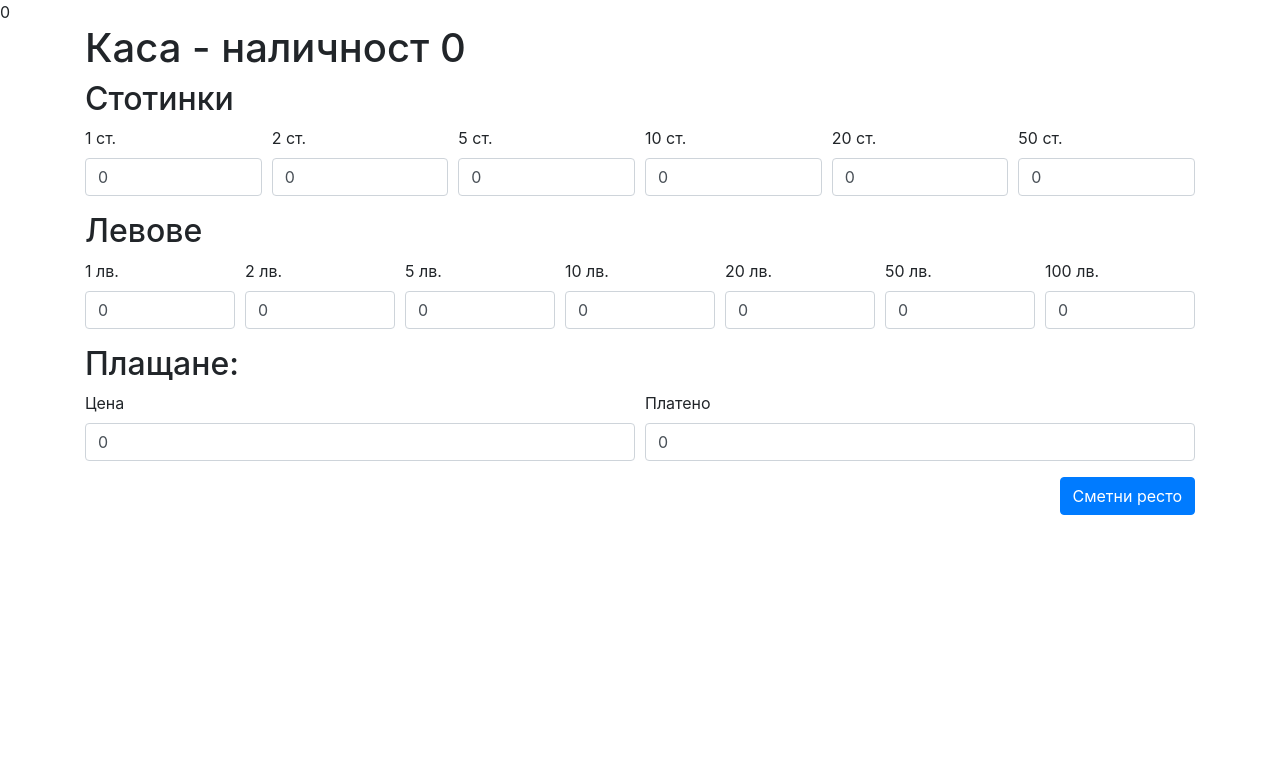
After one commit to dijon/mvc_solid, a PHP site: page /d.php in a window 1280 px wide. The commit adds this page. Shown: the top 783 px of the page. Run offline with PHP 8.4, Linux system fonts and the light colour scheme.

Commit message:
add IS task

```diff
--- a/autoload.php
+++ b/autoload.php
@@ -5,8 +5,10 @@ class Autoloader
     public static function register()
     {
         spl_autoload_register(function ($class) {
-            $file = str_replace('\\', DIRECTORY_SEPARATOR, $class).'.php';
-            require $file;
+            $file = __DIR__ . DIRECTORY_SEPARATOR . str_replace('\\', DIRECTORY_SEPARATOR, $class).'.php';
+            if (file_exists($file)) {
+                require $file;
+            }
         });
     }
 }
--- a/classes/AbstractClass.php
+++ b/classes/AbstractClass.php
@@ -4,14 +4,12 @@ namespace classes;
 
 abstract class AbstractClass
 {
-    protected function json($json, $httpStatus = 200) {
+    protected function json(array $json, $httpStatus = 200) {
         header_remove();
 
         header("Content-type: application/json; charset=utf-8");
         http_response_code($httpStatus);
 
         echo json_encode($json);
-
-        exit();
     }
 }
--- /dev/null
+++ b/public/d.php
@@ -0,0 +1,113 @@
+<?php
+const PENNY_KEY = 'penny_';
+const LEV_KEY = 'lev_';
+$message = false;
+
+$pennies = [1 => 0, 2 => 0, 5 => 0, 10 => 0, 20 => 0, 50 => 0];
+// TODO pennies /100
+$levs = [1 => 0, 2 => 0, 5 => 0, 10 => 0, 20 => 0, 50 => 0, 100 => 0];
+// TODO ресто от банкноти по 100 няма!!!
+
+$paid = 0;
+$price = 0;
+$sumPennies = 0;
+$sumLevs = 0;
+
+if ($_SERVER['REQUEST_METHOD'] === 'POST') {
+    $paid = $_POST['paid'];
+    $price = $_POST['price'];
+    foreach ($_POST as $key => $value) {
+        if (strpos($key, PENNY_KEY) !== false) {
+            $explode = explode('_',$key);
+            $pennies[end($explode)] = $value;
+        }
+        if (strpos($key, LEV_KEY) !== false) {
+            $explode = explode('_',$key);
+            $levs[end($explode)] = $value;
+        }
+    }
+}
+
+$total = (array_sum($pennies) / 100) + array_sum($levs);
+
+$change = $paid - $price;
+
+if ($change < 0) {
+    $message = "Грешно въведена стойност за Платено!";
+}
+
+if ($change > $total) {
+    $message = "Няма налични средства за ресто в касата!";
+}
+
+print_r($change);
+//if ($$_POST['price'])
+?>
+
+<!doctype html>
+<html lang="en">
+<head>
+    <!-- Required meta tags -->
+    <meta charset="utf-8">
+    <meta name="viewport" content="width=device-width, initial-scale=1, shrink-to-fit=no">
+
+    <!-- Bootstrap CSS -->
+    <link rel="stylesheet" href="https://stackpath.bootstrapcdn.com/bootstrap/4.5.2/css/bootstrap.min.css" integrity="sha384-JcKb8q3iqJ61gNV9KGb8thSsNjpSL0n8PARn9HuZOnIxN0hoP+VmmDGMN5t9UJ0Z" crossorigin="anonymous">
+
+    <title>Каса</title>
+</head>
+<body>
+
+<div class="container">
+    <?php if ($message) { ?>
+    <div class="alert alert-warning" role="alert">
+        <?php echo $message; ?>
+    </div>
+    <?php } ?>
+    <h1>Каса - наличност <?php echo $total; ?></h1>
+    <div class="">
+        <form method="post">
+            <h2>Стотинки</h2>
+            <div class="form-row">
+                <?php foreach ($pennies as $penny => $count){ ?>
+                <div class="form-group col">
+                    <label><?php echo $penny; ?> ст.</label>
+                    <input type="number" class="form-control"
+                           name="<?php echo PENNY_KEY . $penny; ?>" value="<?php echo $count; ?>">
+                </div>
+                <?php } ?>
+            </div>
+            <h2>Левове</h2>
+            <div class="form-row">
+                <?php foreach ($levs as $lev => $count){ ?>
+                    <div class="form-group col">
+                        <label><?php echo $lev; ?> лв.</label>
+                        <input type="number" class="form-control"
+                               name="<?php echo LEV_KEY . $lev; ?>" value="<?php echo $count; ?>">
+                    </div>
+                <?php } ?>
+            </div>
+            <h2>Плащане:</h2>
+            <div class="form-row">
+                <div class="form-group col">
+                    <label>Цена</label>
+                    <input type="number" class="form-control" name="price" step="0.01" value="<?php echo $price; ?>">
+                </div>
+                <div class="form-group col">
+                    <label>Платено</label>
+                    <input type="number" class="form-control" name="paid" step="0.01" value="<?php echo $paid; ?>">
+                </div>
+            </div>
+            <button type="submit" class="btn btn-primary float-right">Сметни ресто</button>
+        </form>
+    </div>
+</div>
+
+
+<!-- Optional JavaScript -->
+<!-- jQuery first, then Popper.js, then Bootstrap JS -->
+<script src="https://code.jquery.com/jquery-3.5.1.slim.min.js" integrity="sha384-DfXdz2htPH0lsSSs5nCTpuj/zy4C+OGpamoFVy38MVBnE+IbbVYUew+OrCXaRkfj" crossorigin="anonymous"></script>
+<script src="https://cdn.jsdelivr.net/npm/popper.js@1.16.1/dist/umd/popper.min.js" integrity="sha384-9/reFTGAW83EW2RDu2S0VKaIzap3H66lZH81PoYlFhbGU+6BZp6G7niu735Sk7lN" crossorigin="anonymous"></script>
+<script src="https://stackpath.bootstrapcdn.com/bootstrap/4.5.2/js/bootstrap.min.js" integrity="sha384-B4gt1jrGC7Jh4AgTPSdUtOBvfO8shuf57BaghqFfPlYxofvL8/KUEfYiJOMMV+rV" crossorigin="anonymous"></script>
+</body>
+</html>
--- a/public/index.php
+++ b/public/index.php
@@ -9,8 +9,8 @@ Route::add('/', function() {
 });
 
 // Simple test route that simulates static html file
-Route::add('/book', 'Book@show', 'get');
-Route::add('/book', 'Book@create', 'post');
+//Route::add('/book', 'Book@show', 'get');
+Route::add('/book', 'Book@create', 'get');
 Route::add('/book', 'Book@update', 'put');
 Route::add('/book', 'Book@delete', 'delete');
 
```
Also changed, not shown: classes/MyDB.php (added, +13 -0 lines), classes/Route.php (+1 -10 lines), src/Controllers/Book.php (+14 -1 lines), public/book.db (added).
